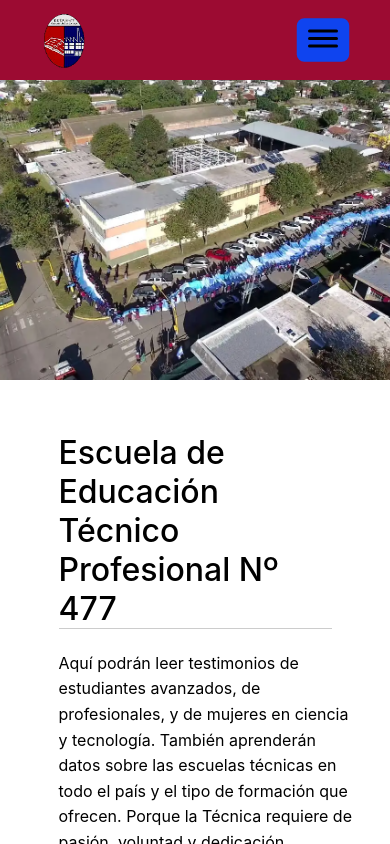
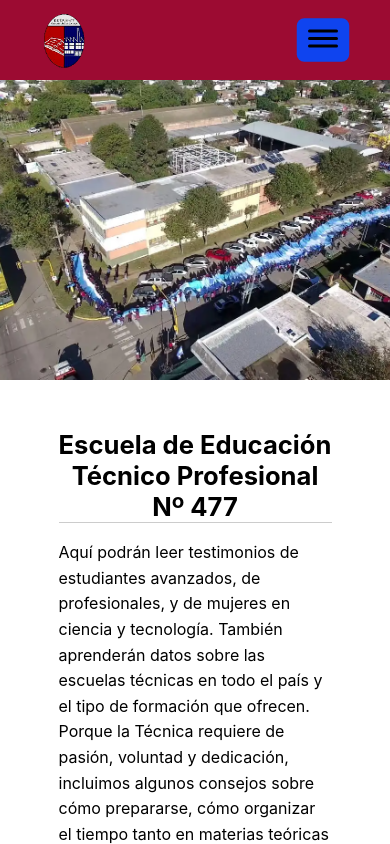
Before and after one commit to Martiks38/my_school_-page, a React (Create React App) app: page / in a window 390 px wide. Shown: the top 844 px of the page. Built offline with nearby package versions, Linux system fonts and the light colour scheme.

Commit message:
Arreglar problemas de responsive

```diff
--- a/src/components/LinkTable/link-table.module.css
+++ b/src/components/LinkTable/link-table.module.css
@@ -1,7 +1,7 @@
 .table {
   border-collapse: collapse;
   max-width: 60ch;
-  min-width: 30ch;
+  min-width: 20ch;
   margin-left: auto;
   margin-right: auto;
   line-height: var(--line-height);
@@ -12,7 +12,7 @@
   padding: 1em;
 }
 
-.table .table td:first-child {
+.table td:first-child {
   padding-right: 3em;
 }
 
@@ -37,3 +37,15 @@
   background-color: #888;
   border-radius: 8px;
 }
+
+@media (max-width: 28rem) {
+  .table {
+    text-align: center;
+  }
+  .table td {
+    padding: 0.5rem;
+  }
+  .table td:first-child {
+    padding-right: 0.5rem;
+  }
+}
--- a/src/pages/Institucion/institucion.module.css
+++ b/src/pages/Institucion/institucion.module.css
@@ -2,6 +2,8 @@
   display: block;
   max-width: 65ch;
   font-weight: 500;
+  width: -webkit-fit-content;
+  width: -moz-fit-content;
   width: fit-content;
   margin-right: auto;
   margin-left: auto;
@@ -10,8 +12,8 @@
 
 .img {
   display: block;
-  width: 60%;
-  min-width: 30ch;
+  max-width: 300px;
+  width: 100%;
   margin: 0 auto;
   height: auto;
 }
--- a/src/styles.module.css
+++ b/src/styles.module.css
@@ -1,6 +1,8 @@
 .title {
   margin-right: auto;
   margin-left: auto;
+  width: -webkit-fit-content;
+  width: -moz-fit-content;
   width: fit-content;
   border-bottom: 1px solid var(--border-bottom-color);
   font-weight: 500;
@@ -8,7 +10,7 @@
 
 .p {
   max-width: 60ch;
-  min-width: 30ch;
+  min-width: 20ch;
   margin-left: auto;
   margin-right: auto;
   line-height: var(--line-height);
@@ -17,3 +19,16 @@
 .p a {
   font-weight: 600;
 }
+
+@media (max-width: 28rem) {
+  .title {
+    font-size: 1.6rem;
+    font-weight: bold;
+    text-align: center;
+  }
+
+  .title + h2 {
+    font-size: 1.3rem;
+    text-align: center;
+  }
+}
```
